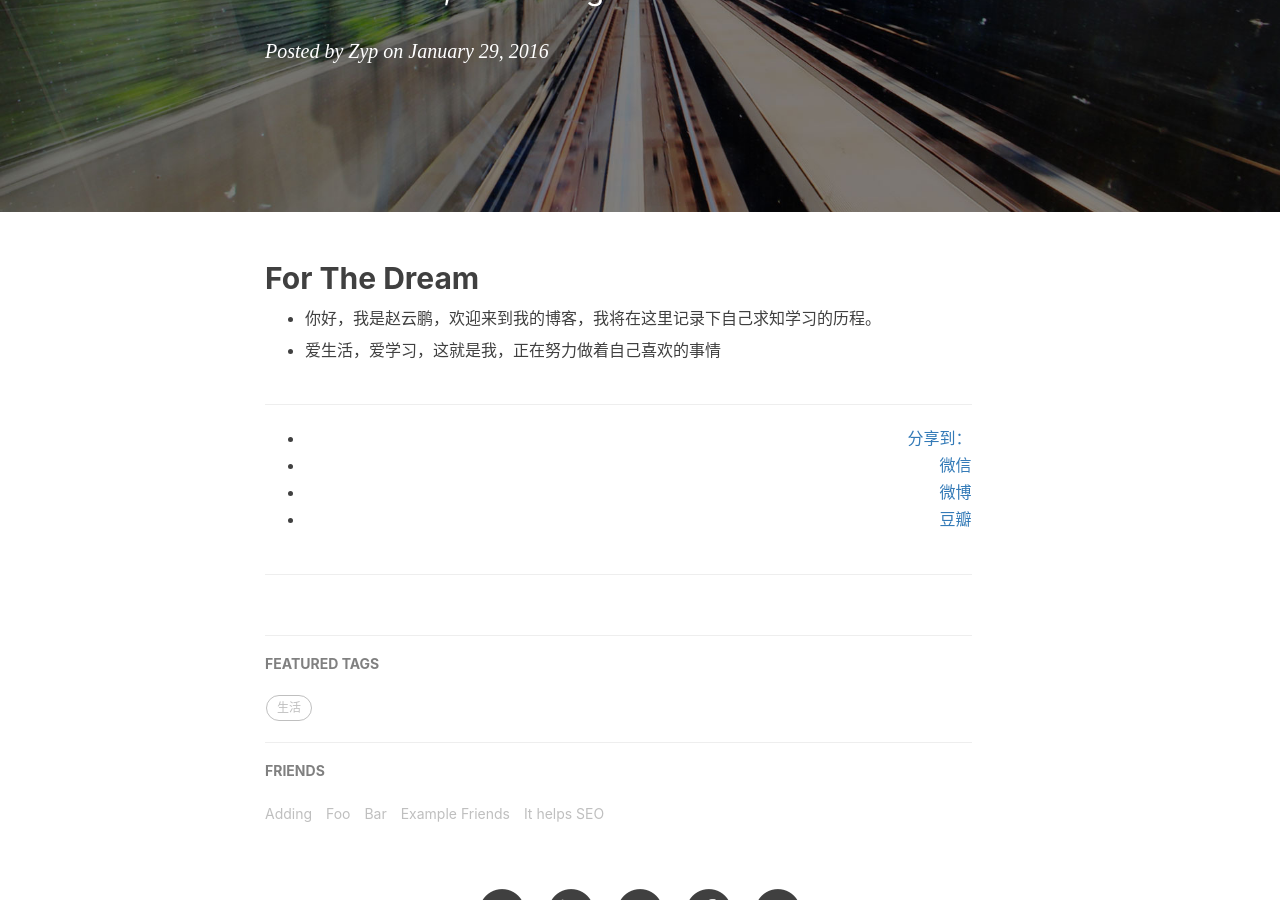
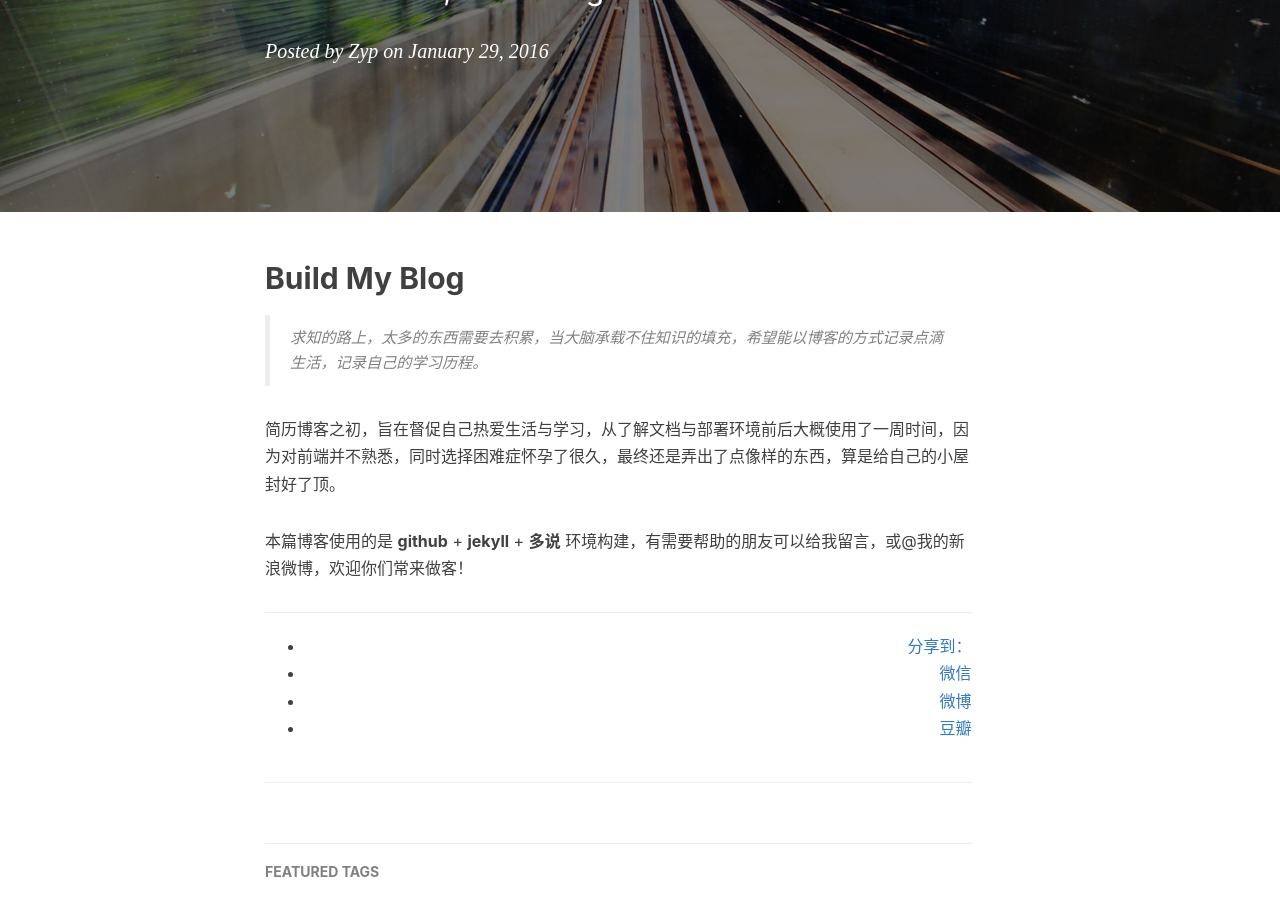
Before and after one commit to SilverBulletZyp/SilverBulletZyp.github.io, a Jekyll site: the page built from _posts/2016-01-29-helloWorld.md, in a window 1280 px wide and 900 px high, scrolled down 311 px. Built offline with Jekyll 4.4.1, drawn with Linux system fonts in a browser that asks for light colours; nearby versions of some CDN libraries; comment, search, counter and statistics services are not loaded.

Commit message:
更新welcome

```diff
--- a/_posts/2016-01-29-helloWorld.md
+++ b/_posts/2016-01-29-helloWorld.md
@@ -9,8 +9,11 @@ tags:
     - 生活
 ---
 
-## For The Dream
+## Build My Blog
 
-* 你好，我是赵云鹏，欢迎来到我的博客，我将在这里记录下自己求知学习的历程。
 
-* 爱生活，爱学习，这就是我，正在努力做着自己喜欢的事情
+> 求知的路上，太多的东西需要去积累，当大脑承载不住知识的填充，希望能以博客的方式记录点滴生活，记录自己的学习历程。
+
+简历博客之初，旨在督促自己热爱生活与学习，从了解文档与部署环境前后大概使用了一周时间，因为对前端并不熟悉，同时选择困难症怀孕了很久，最终还是弄出了点像样的东西，算是给自己的小屋封好了顶。
+
+本篇博客使用的是 **github** + **jekyll** + **多说** 环境构建，有需要帮助的朋友可以给我留言，或@我的新浪微博，欢迎你们常来做客！
```
